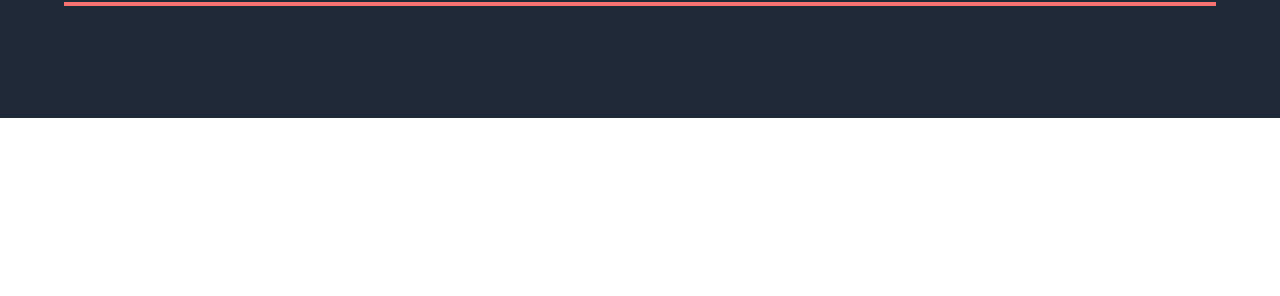
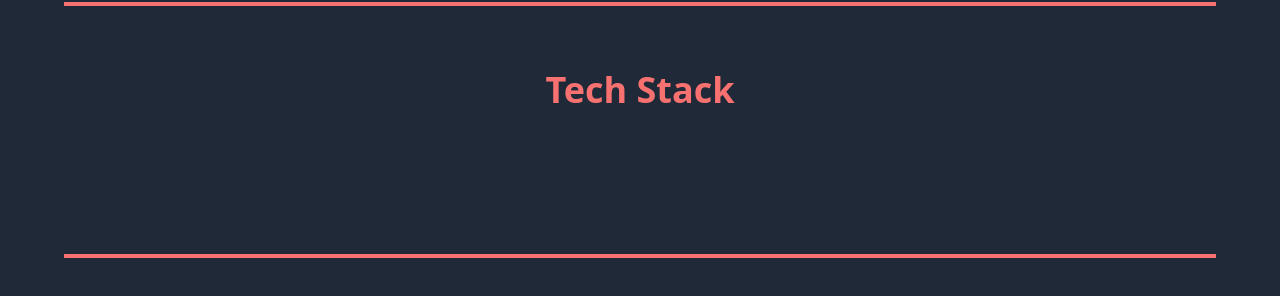
Before and after one commit to dylancherrydev/portfolio, a React (Create React App) app: page / in a window 1280 px wide. Shown: the part 1788-2084 px from the top of the page. Before the commit the page ends 1906 px from the top, so only its background shows below. Built offline with nearby package versions, Linux system fonts and the light colour scheme.

Commit message:
Added header.

```diff
--- a/src/App.js
+++ b/src/App.js
@@ -26,7 +26,7 @@ function App() {
         </div>
       </div>
       <div class="pb-16 pl-16 pr-16">
-        <div class="text-center mb-12 border-b-4 border-red-400 pb-20">
+        <div class="text-center border-b-4 border-red-400 pb-20">
           <h2 class="text-4xl text-red-400 font-bold mb-16">Projects</h2>
           <div class="md:flex pl-16 pr-16 justify-between">
             <div class="text-center content-center border-4 rounded-lg border-red-400 max-w-sm  p-8">
@@ -46,6 +46,11 @@ function App() {
           </div>
         </div>
       </div>
+      <div class="pb-16 pl-16 pr-16">
+        <div class="text-center mb-12 border-b-4 border-red-400 pb-20">
+          <h2 class="text-4xl text-red-400 font-bold mb-16">Tech Stack</h2>
+        </div>
+      </div>
     </body>
   );
 }
```
